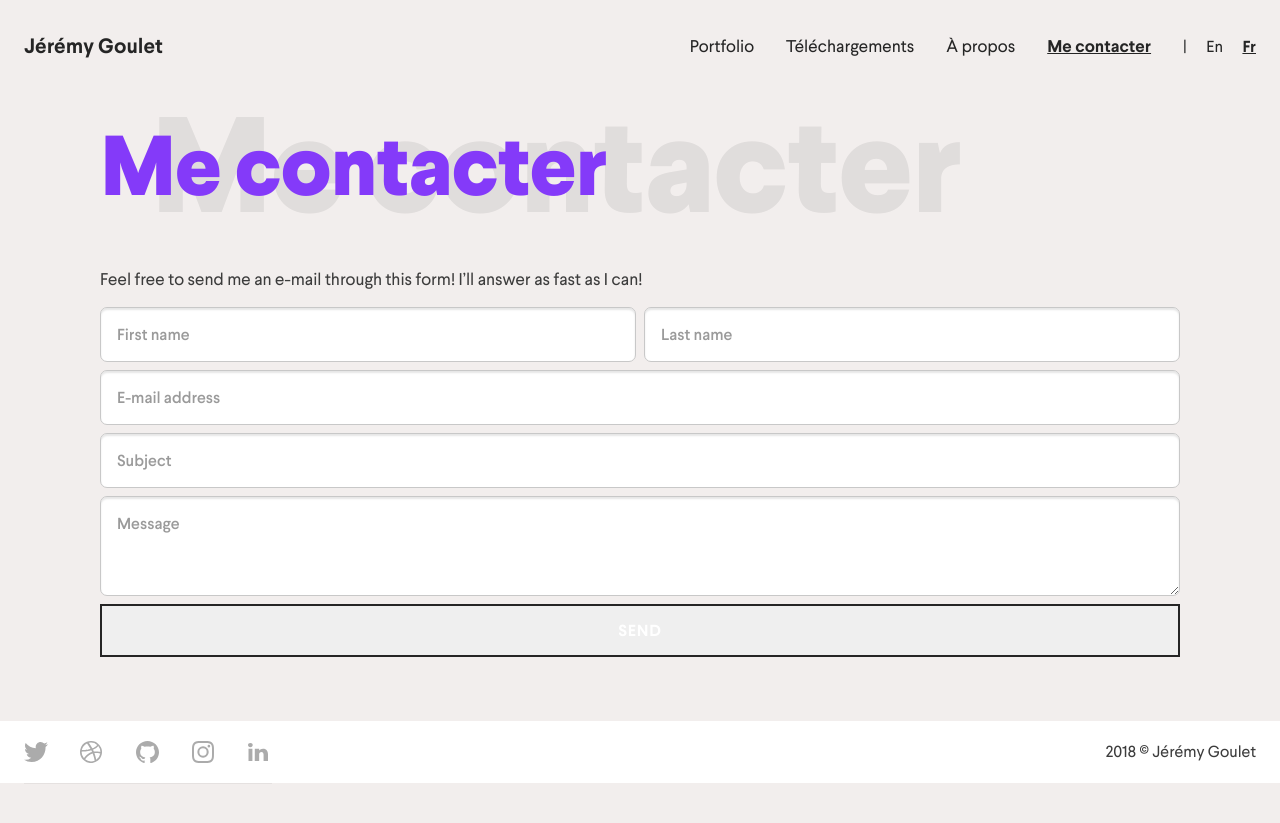
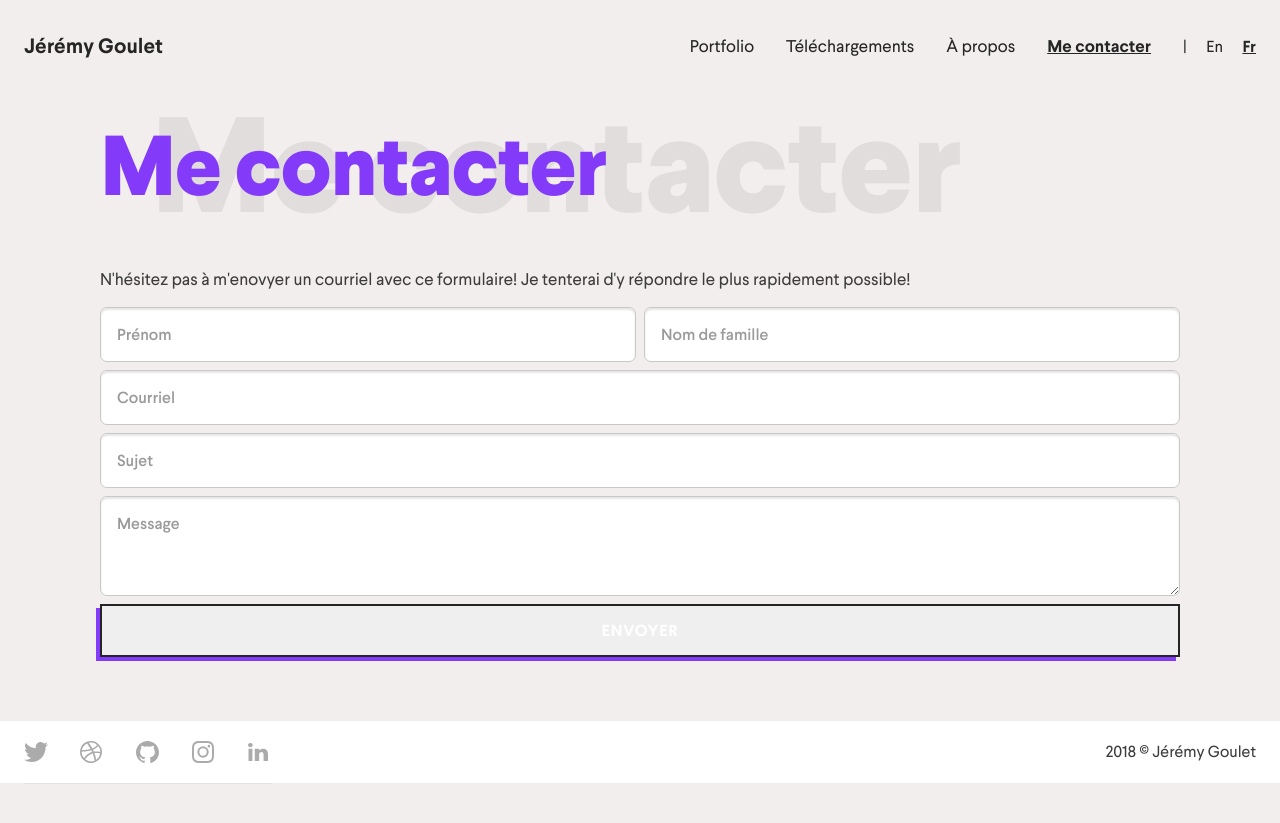
Before and after one commit to jeremygoulet96/personal-website, a Jekyll site: the page built from me-contacter.html, in a window 1280 px wide. Shown: the top 823 px of the page. Built offline with Jekyll 4.4.1, drawn with Linux system fonts in a browser that asks for light colours; nearby versions of some CDN libraries; comment, search, counter and statistics services are not loaded.

Commit message:
Contact form. Thank you page.

```diff
--- a/me-contacter.html
+++ b/me-contacter.html
@@ -7,26 +7,26 @@ layout: page
 permalink: /me-contacter/
 ---
 
-<p>
-    Feel free to send me an e-mail through this form! I’ll answer as fast as I can!
+<p class="subHead loadAnimated">
+    N'hésitez pas à m'enovyer un courriel avec ce formulaire! Je tenterai d'y répondre le plus rapidement possible!
 </p>
-<form class="form" method="get" action="<?php echo $path; ?>contact/contact.php">
+<form class="form loadAnimated" method="get" action="<?php echo $path; ?>contact/contact.php">
     <div class="inputContainer">
-        <label for="firstname" class="form__label">First name:</label>
-        <input type="text" class="form__input" id="firstname" name="firstname" placeholder="First name">
+        <label for="firstname" class="form__label">Prénom:</label>
+        <input type="text" class="form__input" id="firstname" name="firstname" placeholder="Prénom">
 
-        <label for="lastname" class="form__label">Last name:</label>
-        <input type="text" class="form__input" id="lastname" name="lastname" placeholder="Last name">
+        <label for="lastname" class="form__label">Nom de famille:</label>
+        <input type="text" class="form__input" id="lastname" name="lastname" placeholder="Nom de famille">
     </div>
 
-    <label for="email" class="form__label">E-mail address:</label>
-    <input type="text" class="form__input" id="email" name="email" placeholder="E-mail address">
+    <label for="email" class="form__label">Courriel:</label>
+    <input type="text" class="form__input" id="email" name="email" placeholder="Courriel">
 
-    <label for="subject" class="form__label">Subject:</label>
-    <input type="text" class="form__input" id="subject" name="subject" placeholder="Subject">
+    <label for="subject" class="form__label">Sujet:</label>
+    <input type="text" class="form__input" id="subject" name="subject" placeholder="Sujet">
 
     <label for="message" class="form__label">Message:</label>
     <textarea class="form__input" id="message" name="message" placeholder="Message"></textarea>
 
-    <input class="button" type="submit" value="Send">
+    <button class="button" type="submit">Envoyer</button>
 </form>
```
Also changed, not shown: contact.html (+5 -3 lines), merci.html (added, +20 -0 lines), thank-you.html (added, +20 -0 lines).
